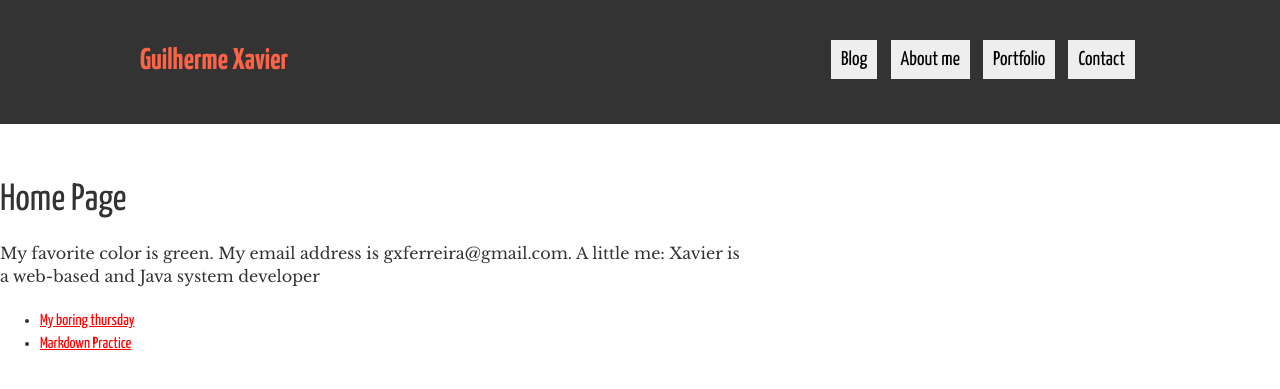
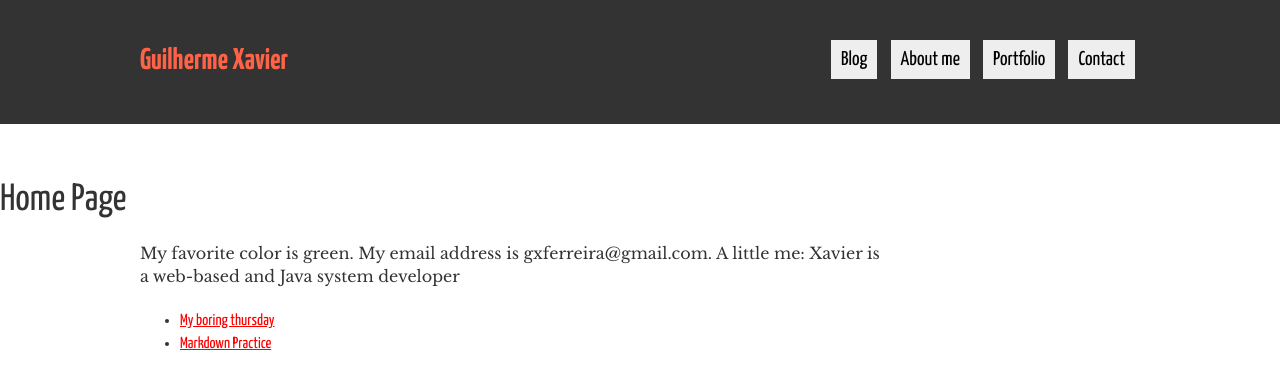
Before and after one commit to gxferreira/gxferreira.github.io, a Jekyll site: the page built from index.html, in a window 1280 px wide. Shown: the top 389 px of the page. Built offline with Jekyll 4.4.1, drawn with Linux system fonts in a browser that asks for light colours.

Commit message:
Adjusted content

```diff
--- a/_layouts/default.html
+++ b/_layouts/default.html
@@ -1,5 +1,9 @@
 {% include head.html %}
 {% include header.html %}
 <h2>{{page.title}}</h2>
-{{ content }}
+<div class="main-content">
+    <div class="container">
+		{{ content }}
+	</div>
+</div>
 {% include footer.html %}
```
Also changed, not shown: _layouts/post.html (+6 -2 lines).
